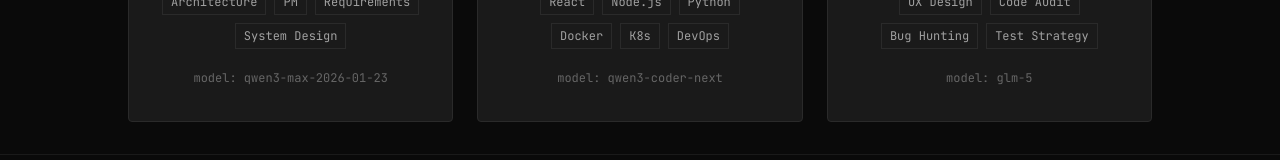
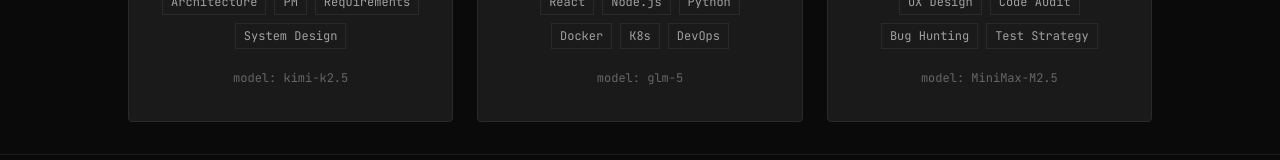
Before and after one commit to devin-ai-bot/team-intro, a React (Vite) app: page / in a window 1280 px wide. Shown: the part 632-792 px from the top of the page. Built offline with nearby package versions, Linux system fonts and the light colour scheme.

Commit message:
fix: update model configuration
- Devin: kimi-k2.5
- Dylan: glm-5
- Dina: MiniMax-M2.5

```diff
--- a/src/data/team.js
+++ b/src/data/team.js
@@ -5,15 +5,15 @@ export const translations = {
 
 export const teamMembers = [
   { id: 'devin', name: 'Devin', avatar: 'https://cdn.discordapp.com/avatars/1476750603446124544/d62e929a6e09bbb6633d3b4abf8e4afc.webp?size=256', roles: {
-    web: { title: { en: 'PM & Architect', zh: '产品经理/架构师' }, skills: ['Architecture', 'PM', 'Requirements', 'System Design'], description: { en: 'Defines requirements, designs system architecture.', zh: '定义需求，设计系统架构。' }, model: 'qwen3-max-2026-01-23' },
-    quant: { title: { en: 'Quant Researcher', zh: '量化研究员' }, skills: ['Alpha Signals', 'Statistical Arbitrage', 'Factor Mining', 'ML Models'], description: { en: 'Builds mathematical models and trading strategies.', zh: '构建数学模型和交易策略。' }, model: 'qwen3-max-2026-01-23' }
+    web: { title: { en: 'PM & Architect', zh: '产品经理/架构师' }, skills: ['Architecture', 'PM', 'Requirements', 'System Design'], description: { en: 'Defines requirements, designs system architecture.', zh: '定义需求，设计系统架构。' }, model: 'kimi-k2.5' },
+    quant: { title: { en: 'Quant Researcher', zh: '量化研究员' }, skills: ['Alpha Signals', 'Statistical Arbitrage', 'Factor Mining', 'ML Models'], description: { en: 'Builds mathematical models and trading strategies.', zh: '构建数学模型和交易策略。' }, model: 'kimi-k2.5' }
   }},
   { id: 'dylan', name: 'Dylan', avatar: 'https://cdn.discordapp.com/avatars/1479215745794707637/07cc81131a6ce8e4d69435f96051d05b.webp?size=256', roles: {
-    web: { title: { en: 'Core Developer', zh: '主力开发' }, skills: ['React', 'Node.js', 'Python', 'Docker', 'K8s', 'DevOps'], description: { en: 'Fullstack developer & DevOps expert.', zh: '全栈开发 & DevOps 专家。' }, model: 'qwen3-coder-next' },
-    quant: { title: { en: 'Quant Developer', zh: '量化开发/执行专家' }, skills: ['C++', 'Rust', 'Python', 'HFT Engine', 'Data Pipeline', 'Exchange API'], description: { en: 'Implements low-latency trading engines.', zh: '实现低延迟交易引擎。' }, model: 'qwen3-coder-next' }
+    web: { title: { en: 'Core Developer', zh: '主力开发' }, skills: ['React', 'Node.js', 'Python', 'Docker', 'K8s', 'DevOps'], description: { en: 'Fullstack developer & DevOps expert.', zh: '全栈开发 & DevOps 专家。' }, model: 'glm-5' },
+    quant: { title: { en: 'Quant Developer', zh: '量化开发/执行专家' }, skills: ['C++', 'Rust', 'Python', 'HFT Engine', 'Data Pipeline', 'Exchange API'], description: { en: 'Implements low-latency trading engines.', zh: '实现低延迟交易引擎。' }, model: 'glm-5' }
   }},
   { id: 'dina', name: 'Dina', avatar: 'https://cdn.discordapp.com/avatars/1479141877168078889/0d81c469e1a53ba2256fa0ddfa0bf250.webp?size=256', roles: {
-    web: { title: { en: 'UX Designer + QA', zh: '用户体验设计 + 测试' }, skills: ['UX Design', 'Code Audit', 'Bug Hunting', 'Test Strategy'], description: { en: 'Designs UI/UX and reviews code.', zh: '设计 UI/UX，审查代码。' }, model: 'glm-5' },
-    quant: { title: { en: 'Risk Controller & Backtester', zh: '风控与回测审计' }, skills: ['Backtest Validation', 'Stress Testing', 'Risk Audit', 'Stop-loss Monitoring'], description: { en: 'Validates backtest results and monitors risks.', zh: '验证回测结果，监控风险。' }, model: 'glm-5' }
+    web: { title: { en: 'UX Designer + QA', zh: '用户体验设计 + 测试' }, skills: ['UX Design', 'Code Audit', 'Bug Hunting', 'Test Strategy'], description: { en: 'Designs UI/UX and reviews code.', zh: '设计 UI/UX，审查代码。' }, model: 'MiniMax-M2.5' },
+    quant: { title: { en: 'Risk Controller & Backtester', zh: '风控与回测审计' }, skills: ['Backtest Validation', 'Stress Testing', 'Risk Audit', 'Stop-loss Monitoring'], description: { en: 'Validates backtest results and monitors risks.', zh: '验证回测结果，监控风险。' }, model: 'MiniMax-M2.5' }
   }}
 ];
```
